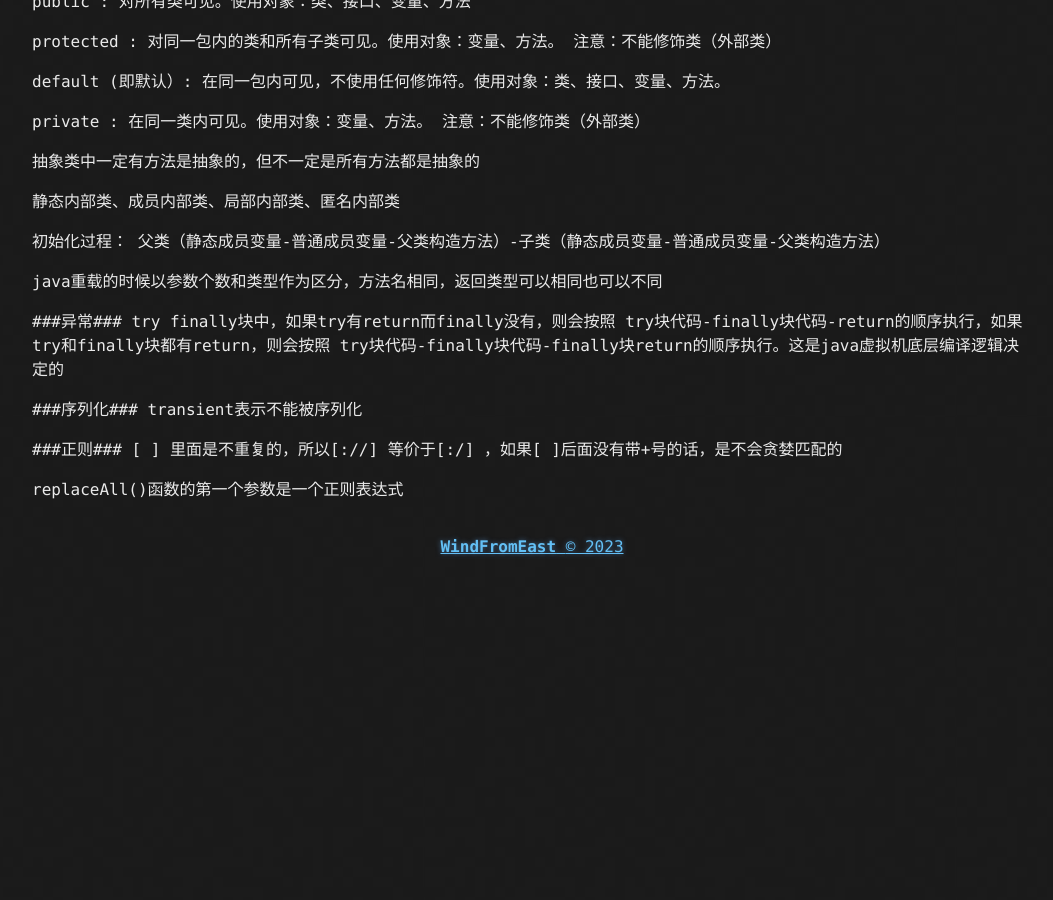
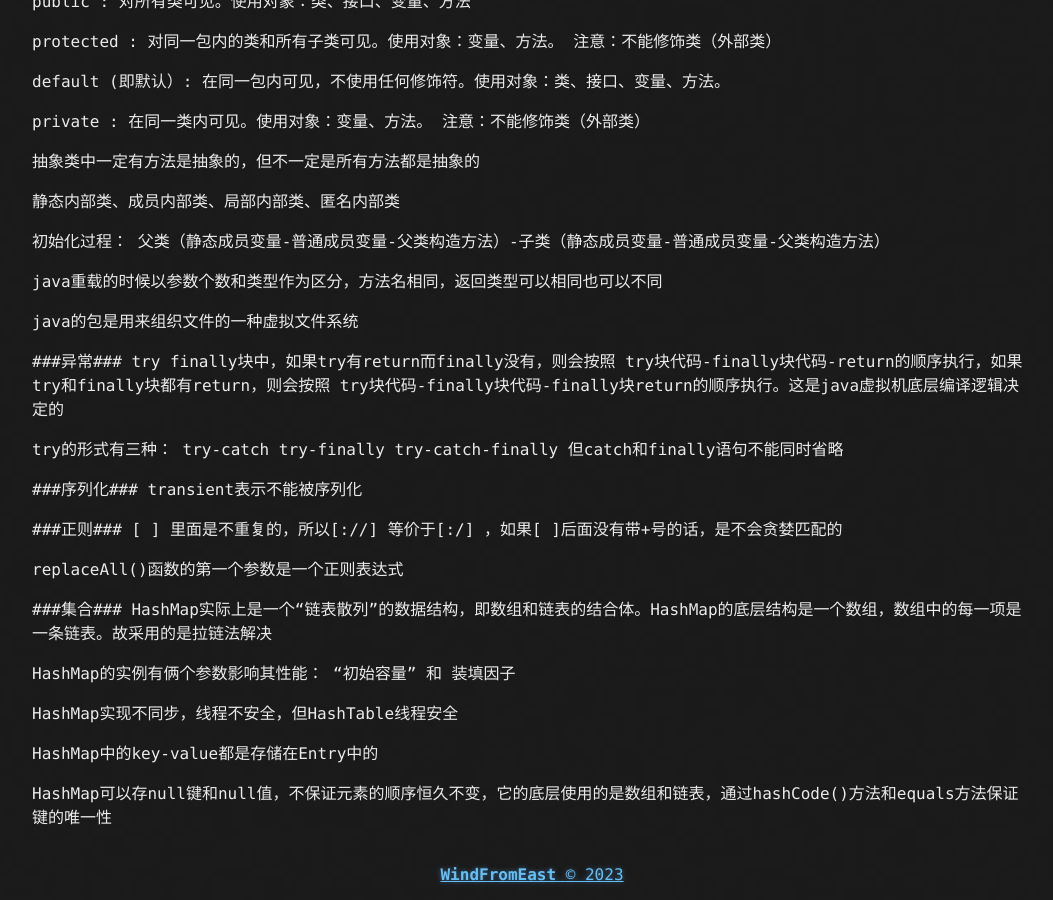
Before and after one commit to Purevessel/Purevessel.github.io, a Jekyll site: the page built from _posts/2022-11-26-java.md, in a window 1280 px wide and 900 px high, scrolled down 2776 px. Shown: the whole window, without its empty margins (108-1161 px from the left). Built offline with Jekyll 4.4.1, drawn with Linux system fonts in a browser that asks for light colours; before the commit the page ends 3348 px from its top, so only the background shows below that.

Commit message:
2023/6/22 update

```diff
--- a/_posts/2022-11-26-java.md
+++ b/_posts/2022-11-26-java.md
@@ -114,9 +114,14 @@ private : 在同一类内可见。使用对象：变量、方法。 注意：不
 
 java重载的时候以参数个数和类型作为区分，方法名相同，返回类型可以相同也可以不同
 
+java的包是用来组织文件的一种虚拟文件系统
+
+
+
 ###异常###
 try finally块中，如果try有return而finally没有，则会按照 try块代码-finally块代码-return的顺序执行，如果try和finally块都有return，则会按照 try块代码-finally块代码-finally块return的顺序执行。这是java虚拟机底层编译逻辑决定的
 
+try的形式有三种： try-catch try-finally try-catch-finally 但catch和finally语句不能同时省略
 
 ###序列化###
 transient表示不能被序列化
@@ -126,3 +131,14 @@ transient表示不能被序列化
 [ ] 里面是不重复的，所以[://] 等价于[:/] ，如果[ ]后面没有带+号的话，是不会贪婪匹配的
 
 replaceAll()函数的第一个参数是一个正则表达式
+
+###集合###
+HashMap实际上是一个“链表散列”的数据结构，即数组和链表的结合体。HashMap的底层结构是一个数组，数组中的每一项是一条链表。故采用的是拉链法解决
+
+HashMap的实例有俩个参数影响其性能： “初始容量” 和 装填因子
+
+HashMap实现不同步，线程不安全，但HashTable线程安全
+
+HashMap中的key-value都是存储在Entry中的
+
+HashMap可以存null键和null值，不保证元素的顺序恒久不变，它的底层使用的是数组和链表，通过hashCode()方法和equals方法保证键的唯一性
```
Also changed, not shown: _posts/2022-9-3-Ardennes.md (+2 -1 lines).
